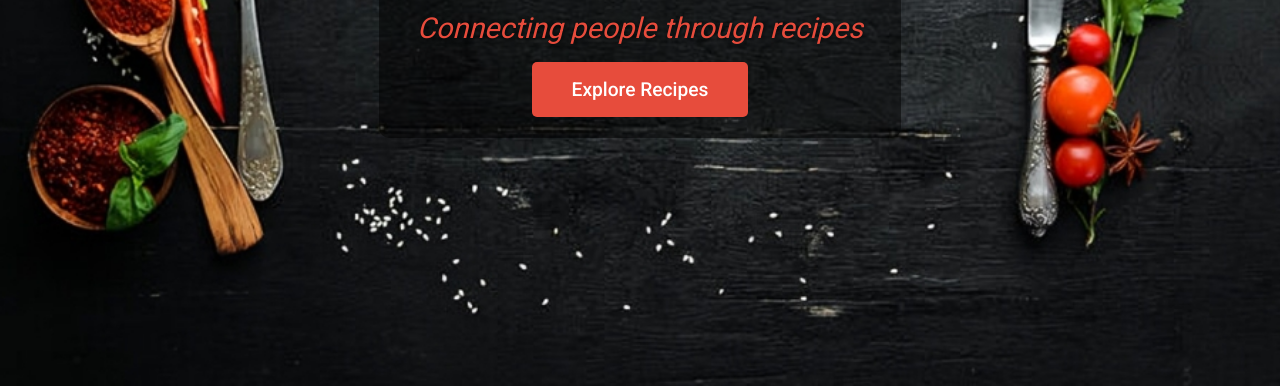
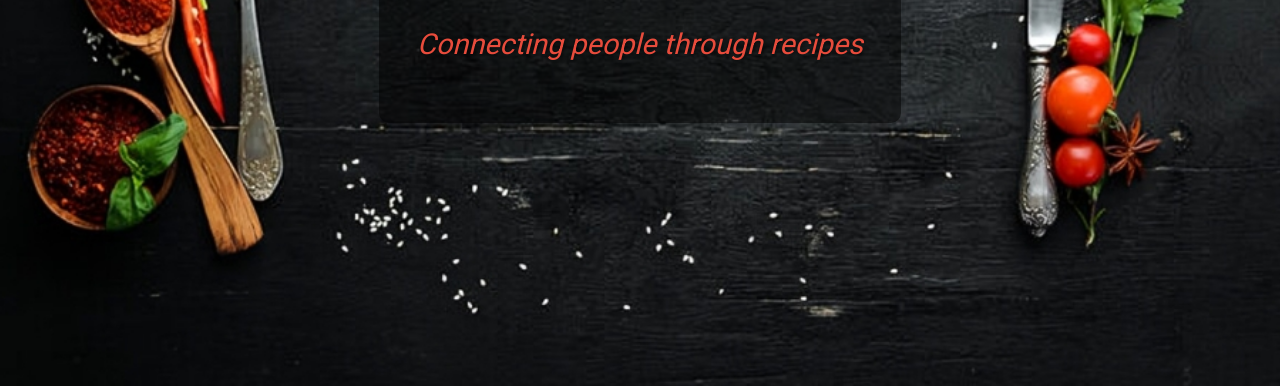
Before and after one commit to dipenvir/TastyThreads, a plain HTML site: page index.html in a window 1280 px wide. Shown: the part 414-800 px from the top of the page. Drawn offline with nearby package versions, Linux system fonts and the light colour scheme; no server answers.

Commit message:
removed button

```diff
--- a/index.html
+++ b/index.html
@@ -26,7 +26,7 @@
         <div class="hero-overlay">
             <h1>Tasty Threads</h1>
             <p id="moto" style="color: #e74c3c;">Connecting people through recipes</p>
-            <a href="#" class="cta-button">Explore Recipes</a>
+            <!-- <a href="#" class="cta-button">Explore Recipes</a> -->
         </div>
     </div>
 
```
